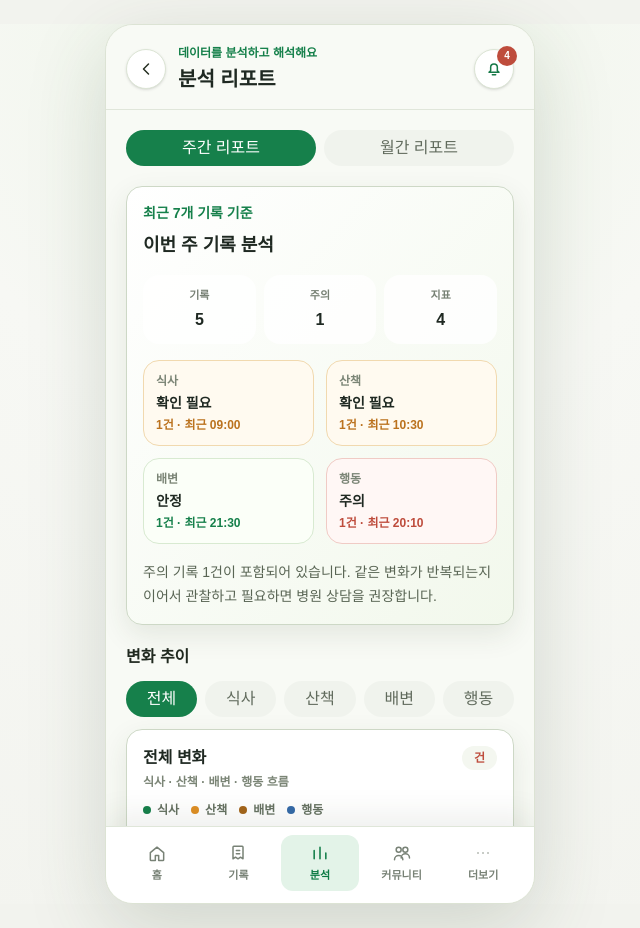
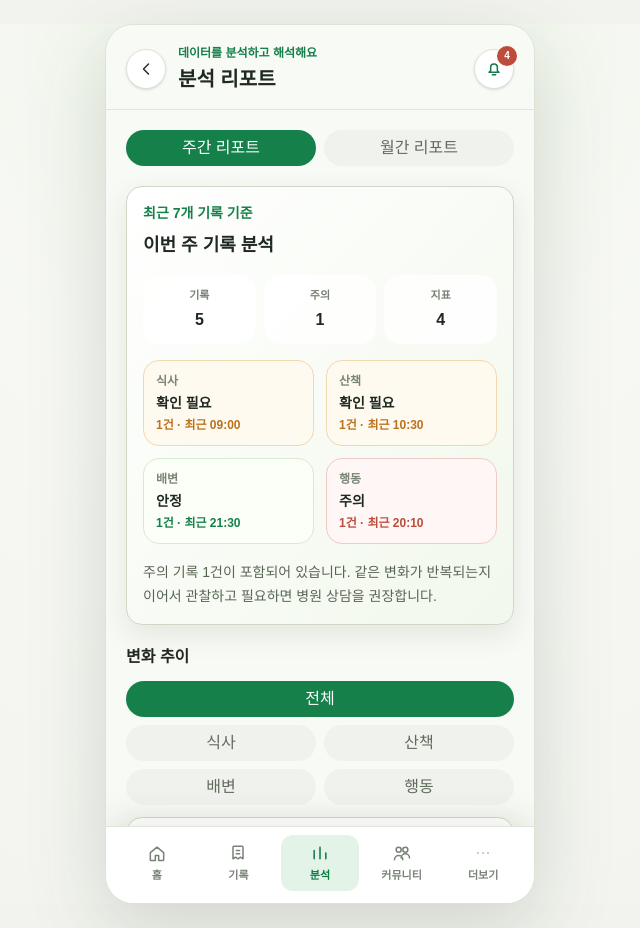
Before and after one commit to PU3-Lab/pet-log-v1.0, a Next.js app in the folder app/web/: page /analysis in a window 1280 px wide. Shown: the whole page, without its empty margins (320-960 px from the left). Built offline with nearby package versions, Linux system fonts and the light colour scheme.

Commit message:
fix: improve analysis filter layout

```diff
--- a/app/web/src/app/analysis/page.tsx
+++ b/app/web/src/app/analysis/page.tsx
@@ -92,8 +92,8 @@ export default function AnalysisPage() {
 
         <section>
           <SectionHeader title="변화 추이" />
-          <div className="mb-3 grid grid-cols-5 gap-2">
-            <Pill active={activeMetric === "all"} className="w-full px-2 text-xs" onClick={() => setActiveMetric("all")}>
+          <div className="mb-3 grid grid-cols-2 gap-2">
+            <Pill active={activeMetric === "all"} className="col-span-2 w-full px-2 text-xs" onClick={() => setActiveMetric("all")}>
               전체
             </Pill>
             {metrics.map((metric) => (
```
